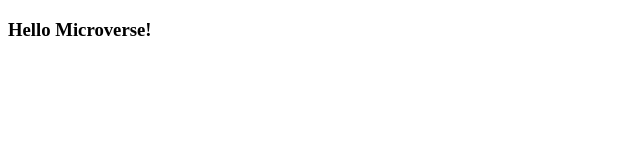
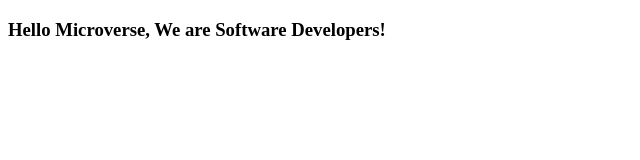
Before and after one commit to akhror-valiev/second-microverse-project, a plain HTML site: page index.html in a window 1280 px wide. Shown: the whole page, without its empty margins (0-640 px from the left). Drawn offline with Linux system fonts and the light colour scheme.

Commit message:
just a quick change

```diff
--- a/index.html
+++ b/index.html
@@ -2,6 +2,6 @@
 <html>
     <head></head>
     <body>
-        <h3>Hello Microverse!</h3>
+        <h3>Hello Microverse, We are Software Developers!</h3>
     </body>
 </html>
```
